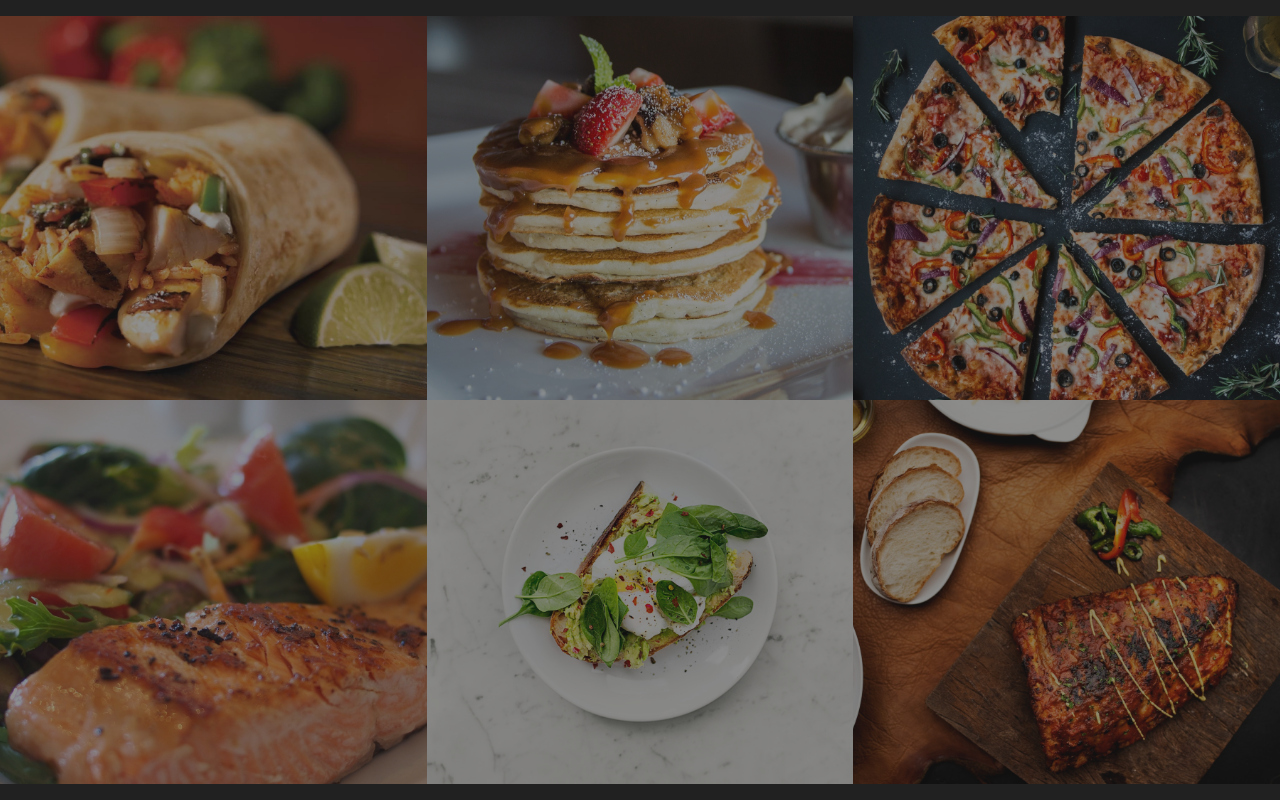
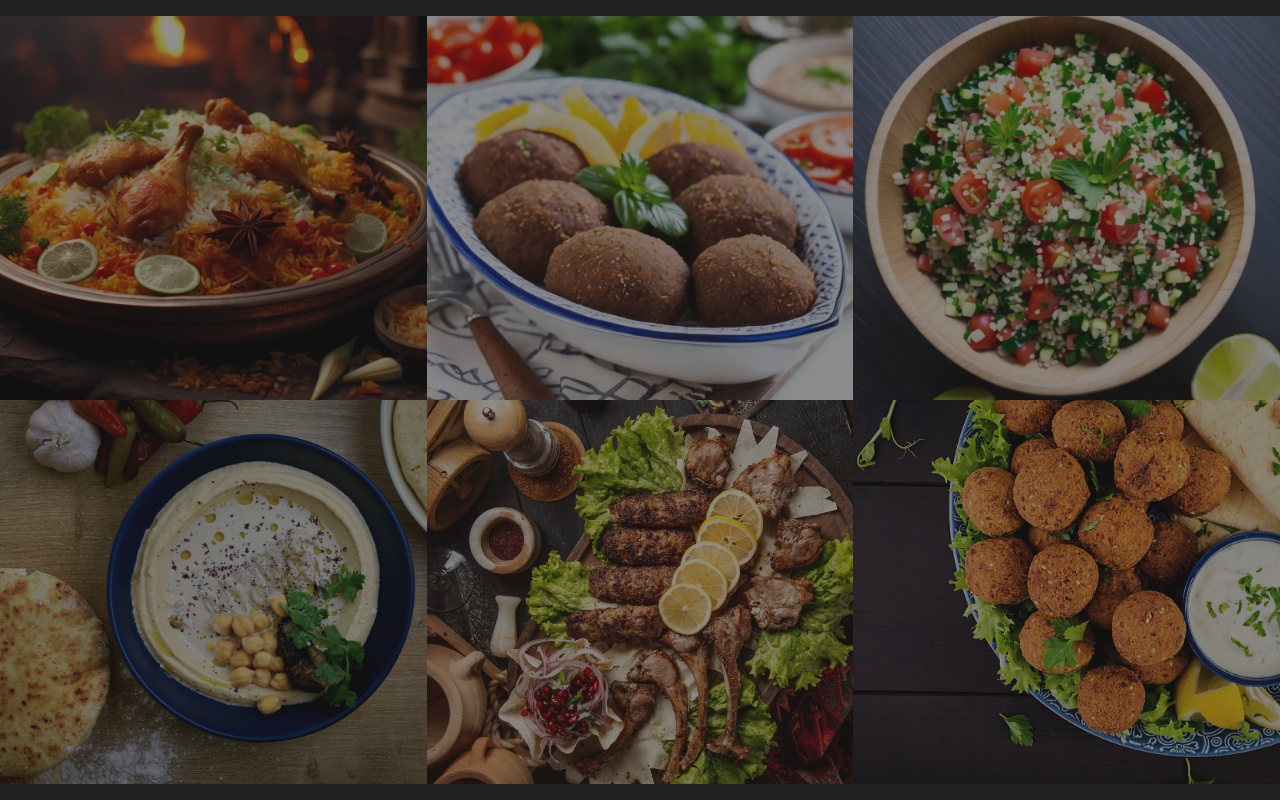
Before and after one commit to waleedGeorgy/Arabia-Restaurant, a website: page index.html in a window 1280 px wide. Shown: the part 1400-2200 px from the top of the page. Drawn offline with nearby package versions, Linux system fonts and the light colour scheme.

Commit message:
Version 1.01 - Minor updates. Images compression

```diff
--- a/index.html
+++ b/index.html
@@ -23,7 +23,7 @@
             </div>
             <div class="navbar-navigation">
                 <div class="navbar-navigation-left">
-                    <img src="./images/menu-image.jpeg" class="left-img" alt="navbar image">
+                    <img src="./images/menu-image.webp" class="left-img" alt="navbar image">
                 </div>
                 <div class="navbar-navigation-right">
                     <ul class="nav-list">
@@ -31,7 +31,7 @@
                         <li class="nav-list-item"><a href="#about-us" class="nav-list-link">About Us</a></li>
                         <li class="nav-list-item"><a href="#gallery" class="nav-list-link">Gallery</a></li>
                         <li class="nav-list-item"><a href="#" class="nav-list-link">Reservation</a></li>
-                        <li class="nav-list-item"><a href="#" class="nav-list-link">Content</a></li>
+                        <li class="nav-list-item"><a href="#footer" class="nav-list-link">Contacts</a></li>
                     </ul>
                 </div>
             </div>
@@ -84,57 +84,57 @@
             <div class="card-wrapper">
                 <div class="card">
                     <div class="card-overlay">
-                        <h1 class="card-overlay-heading">name</h1>
-                        <p class="card-overlay-paragraph">price $55.55</p>
+                        <h1 class="card-overlay-heading">Mandi</h1>
+                        <p class="card-overlay-paragraph">$3.25</p>
                         <button type="button" class="card-overlay-button">order</button>
                     </div>
-                    <img src="images/gallery-img-1.jpeg" alt="first food item" class="card-img" />
+                    <img src="images/gallery-img-1.webp" alt="first food item" class="card-img" />
                 </div>
                 <div class="card">
                     <div class="card-overlay">
-                        <h1 class="card-overlay-heading">name</h1>
-                        <p class="card-overlay-paragraph">price $55.55</p>
+                        <h1 class="card-overlay-heading">Kibbeh</h1>
+                        <p class="card-overlay-paragraph">$2.5</p>
                         <button type="button" class="card-overlay-button">order</button>
                     </div>
-                    <img src="images/gallery-img-2.jpeg" alt="second food item" class="card-img" />
+                    <img src="images/gallery-img-2.webp" alt="second food item" class="card-img" />
                 </div>
                 <div class="card">
                     <div class="card-overlay">
-                        <h1 class="card-overlay-heading">name</h1>
-                        <p class="card-overlay-paragraph">price $55.55</p>
+                        <h1 class="card-overlay-heading">Tabbouleh</h1>
+                        <p class="card-overlay-paragraph">$0.89</p>
                         <button type="button" class="card-overlay-button">order</button>
                     </div>
-                    <img src="images/gallery-img-3.jpeg" alt="third food item" class="card-img" />
+                    <img src="images/gallery-img-3.webp" alt="third food item" class="card-img" />
                 </div>
                 <div class="card">
                     <div class="card-overlay">
-                        <h1 class="card-overlay-heading">name</h1>
-                        <p class="card-overlay-paragraph">price $55.55</p>
+                        <h1 class="card-overlay-heading">Hummus</h1>
+                        <p class="card-overlay-paragraph">$1.15</p>
                         <button type="button" class="card-overlay-button">order</button>
                     </div>
-                    <img src="images/gallery-img-4.jpeg" alt="fourth food item" class="card-img" />
+                    <img src="images/gallery-img-4.webp" alt="fourth food item" class="card-img" />
                 </div>
                 <div class="card">
                     <div class="card-overlay">
-                        <h1 class="card-overlay-heading">name</h1>
-                        <p class="card-overlay-paragraph">price $55.55</p>
+                        <h1 class="card-overlay-heading">Kebab</h1>
+                        <p class="card-overlay-paragraph">$4.45</p>
                         <button type="button" class="card-overlay-button">order</button>
                     </div>
-                    <img src="images/gallery-img-5.jpeg" alt="fifth food item" class="card-img" />
+                    <img src="images/gallery-img-5.webp" alt="fifth food item" class="card-img" />
                 </div>
                 <div class="card">
                     <div class="card-overlay">
-                        <h1 class="card-overlay-heading">name</h1>
-                        <p class="card-overlay-paragraph">price $55.55</p>
+                        <h1 class="card-overlay-heading">Falafel</h1>
+                        <p class="card-overlay-paragraph">$2.0</p>
                         <button type="button" class="card-overlay-button">order</button>
                     </div>
-                    <img src="images/gallery-img-6.jpeg" alt="sixth food item" class="card-img" />
+                    <img src="images/gallery-img-6.webp" alt="sixth food item" class="card-img" />
                 </div>
             </div>
         </section>
 
         <!-- Footer -->
-        <footer class="footer">
+        <footer class="footer" id="footer">
             <div class="footer-header">
                 <a href="#" class="logo"><i class="fas fa-utensils"></i></a>
                 <div>
@@ -163,7 +163,7 @@
             </div>
             <div class="footer-copyright">
                 <p class="footer-copyright-text">
-                    &copy; Copyright. Restaurant "Arabia". All rights reserved.
+                    &copy; All rights reserved. Restaurant "Arabia". +1 (023)—456—789.
                 </p>
             </div>
         </footer>
--- a/scss/_components.scss
+++ b/scss/_components.scss
@@ -105,7 +105,7 @@
 }
 
 .sub-heading {
-    @include base.heading(base.$font-josefin, 2.5rem, 300, base.$color-secondary, 2.5rem);
+    @include base.heading(base.$font-josefin, 5rem, 300, base.$color-secondary, 2.5rem);
     @media (max-width:1600px) {
         font-size: 2.25rem;
         text-align: center;
--- a/scss/_layout.scss
+++ b/scss/_layout.scss
@@ -92,9 +92,8 @@
     width: 100%;
     height: 100vh;
     position: relative;
-    background: linear-gradient(rgba(base.$color-black, .8), rgba(base.$color-black, .6)), url(../images/bg.jpeg) center no-repeat;
+    background: linear-gradient(rgba(base.$color-black, .85), rgba(base.$color-black, .65)), url(../images/background.webp) center no-repeat;
     background-size: cover;
-
     .brand {
         @include base.centering(15%);
         display: flex;
@@ -103,7 +102,6 @@
             @include base.centering(12%);
         }
     }
-
     &-banner {
         @include base.centering(50%);
         text-align: center;
```
Also changed, not shown: css/main.css, images/background.webp (added), images/bg.jpeg (deleted), images/gallery-img-1.jpeg (deleted), images/gallery-img-1.webp (added), images/gallery-img-2.jpeg (deleted), images/gallery-img-2.webp (added), images/gallery-img-3.jpeg (deleted), images/gallery-img-3.webp (added), images/gallery-img-4.jpeg (deleted), images/gallery-img-4.webp (added), images/gallery-img-5.jpeg (deleted), images/gallery-img-5.webp (added), images/gallery-img-6.jpeg (deleted), 3 more files.
